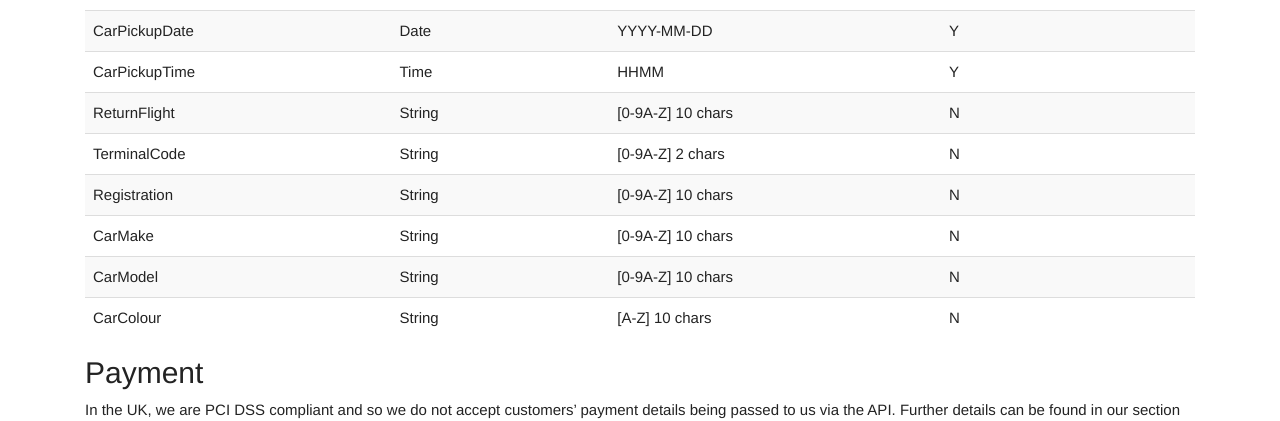
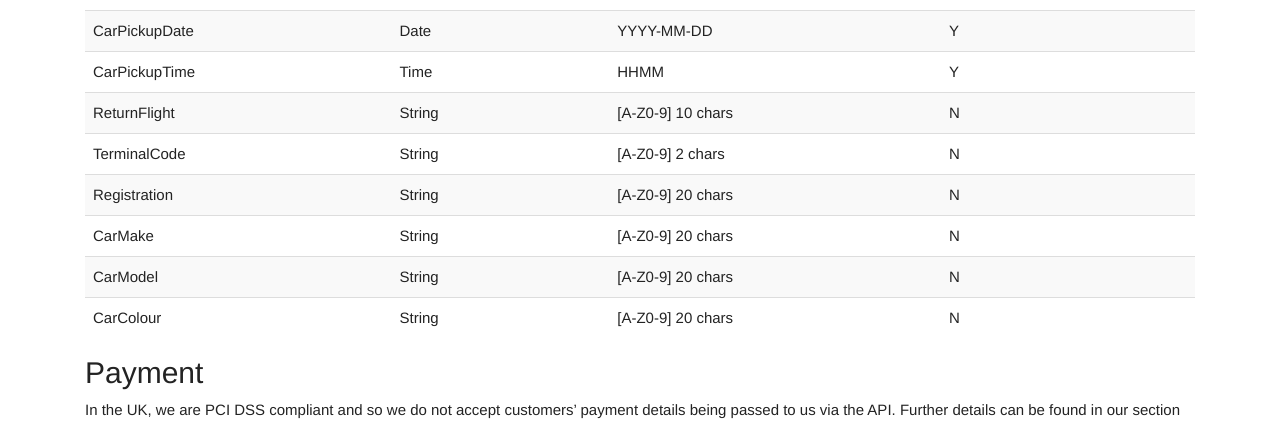
Before and after one commit to holidayextras/partner-api-docs, a Jekyll site: the page built from site/hxapi/hotel/bkg.md, in a window 1280 px wide and 900 px high, scrolled down 4082 px. Shown: the part 156-577 px from the top of the window. Built offline with Jekyll 4.4.1, drawn with Linux system fonts in a browser that asks for light colours; some web fonts are replaced; our own code applies the rules of GitHub Pages for plain Markdown files; some of the changed text lies outside the part shown.

```diff
--- a/site/hxapi/hotel/bkg.md
+++ b/site/hxapi/hotel/bkg.md
@@ -50,8 +50,8 @@ NB: All parameter names are case sensitive.
 | PostCode               | String    | [A-Z0-9] 10 chars  | Y          | Post code of address. NB: This field can be set to NA                                                                                                                                                                                                                                                                                                                                                                                                                                                        |
 | DayPhone               | Integer   | [0-9] 20 chars max | N          | The customer's telephone number.                                                                                                                                                                                                                                                                                                                                                                                                                                                                             |
 | Email                  | String    | [A-Z0-9] 50 chars  | Y          | The email address of customer.                                                                                                                                                                                                                                                                                                                                                                                                                                                                               |
-| CustomerRef            | String    | [0-9A-Z] 20 chars  | N          | Enter your Customer Reference to help match bookings for accounting purposes.                                                                                                                                                                                                                                                                                                                                                                                                                                |
-| Remarks                | String    | [0-9A-Z] 60 chars  | N          | Pass in Remarks for notification such as COT REQUESTED in ROOM                                                                                                                                                                                                                                                                                                                                                                                                                                               |
+| CustomerRef            | String    | [A-Z0-9] 20 chars  | N          | Enter your Customer Reference to help match bookings for accounting purposes.                                                                                                                                                                                                                                                                                                                                                                                                                                |
+| Remarks                | String    | [A-Z0-9] 60 chars  | N          | Pass in Remarks for notification such as COT REQUESTED in ROOM                                                                                                                                                                                                                                                                                                                                                                                                                                               |
 | Waiver                 | Boolean   | [0,1]              | Y          | Defaults to 0 if not supplied.                                                                                                                                                                                                                                                                                                                                                                                                                                                                               |
 | DataProtection         | String    | [Y,N]              | N          | Does the customer consent to receiving offers from Holiday Extras? Y = Yes, will receive offers, N = No, customer data is protected. Defaults to No if not supplied.                                                                                                                                                                                                                                                                                                                                         |
 | PriceCheckFlag         | String    | [Y]                | Y          | Indicates a price check will be carried out prior to booking. If the price is lower in the system the booking will be made as the customer will benefit from a saving.  If the price has changed and is higher than the price stated on availability, an error will return to explain that the price has increased, the booking can still be made but the customer must confirm that they will pay the higher amount.  You should then resubmit the request changing the PriceCheckPrice with the new price. |
@@ -85,12 +85,12 @@ The additional parameters for hotel with parking (where parking > 0 days) are:
 | CarDropoffTime | Time      | HHMM              | Y          |
 | CarPickupDate  | Date      | YYYY-MM-DD        | Y          |
 | CarPickupTime  | Time      | HHMM              | Y          |
-| ReturnFlight   | String    | [0-9A-Z] 10 chars | N          |
-| TerminalCode   | String    | [0-9A-Z] 2 chars  | N          |
-| Registration   | String    | [0-9A-Z] 10 chars | N          |
-| CarMake        | String    | [0-9A-Z] 10 chars | N          |
-| CarModel       | String    | [0-9A-Z] 10 chars | N          |
-| CarColour      | String    | [A-Z] 10 chars    | N          |
+| ReturnFlight   | String    | [A-Z0-9] 10 chars | N          |
+| TerminalCode   | String    | [A-Z0-9] 2 chars  | N          |
+| Registration   | String    | [A-Z0-9] 20 chars | N          |
+| CarMake        | String    | [A-Z0-9] 20 chars | N          |
+| CarModel       | String    | [A-Z0-9] 20 chars | N          |
+| CarColour      | String    | [A-Z0-9] 20 chars | N          |
 
 ## Payment
 
```
Also changed, not shown: site/hxapi/de-start/bkg.md (+4 -4 lines), site/hxapi/parking/av/_car_det_flags.md (added, +4 -0 lines), site/hxapi/parking/av/airport.md (+1 -4 lines), site/hxapi/parking/av/carpark.md (+1 -4 lines), site/hxapi/request24.md (+4 -4 lines).
